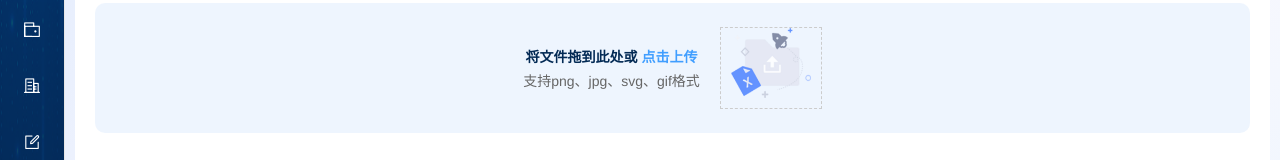
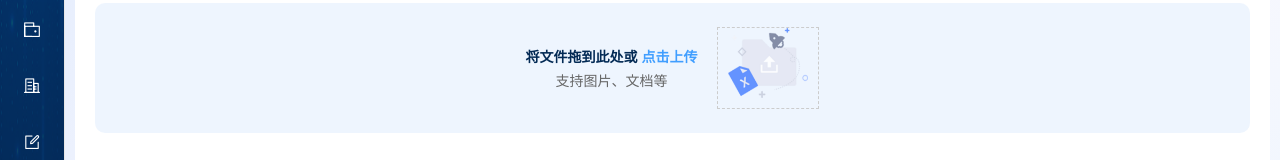
Before and after one commit to dybin0131/pinganyuan_vue, a Vue app: page /upload in a window 1280 px wide. Shown: the part 181-341 px from the top of the page. Built offline with nearby package versions, Linux system fonts and the light colour scheme; sample sign-in values are in the browser's storage; a small style sheet from the web is missing; what bin-code-editor, vue-seamless-scroll would draw is missing.

Commit message:
2023-08-15 twf 4 修改上传文件的提示

```diff
--- a/src/components/page/code/Upload.vue
+++ b/src/components/page/code/Upload.vue
@@ -38,7 +38,7 @@
                 <div class="uplodeFile">
                     <div class="fileLeft">
                         <div class="title">将文件拖到此处或 <span>点击上传</span></div>
-                        <div class="text">支持png、jpg、svg、gif格式</div>
+                        <div class="text">支持图片、文档等</div>
                     </div>
                     <div class="fileRight">
                         <img src="../../../assets/img/uplodeimg.png" alt="">
```
